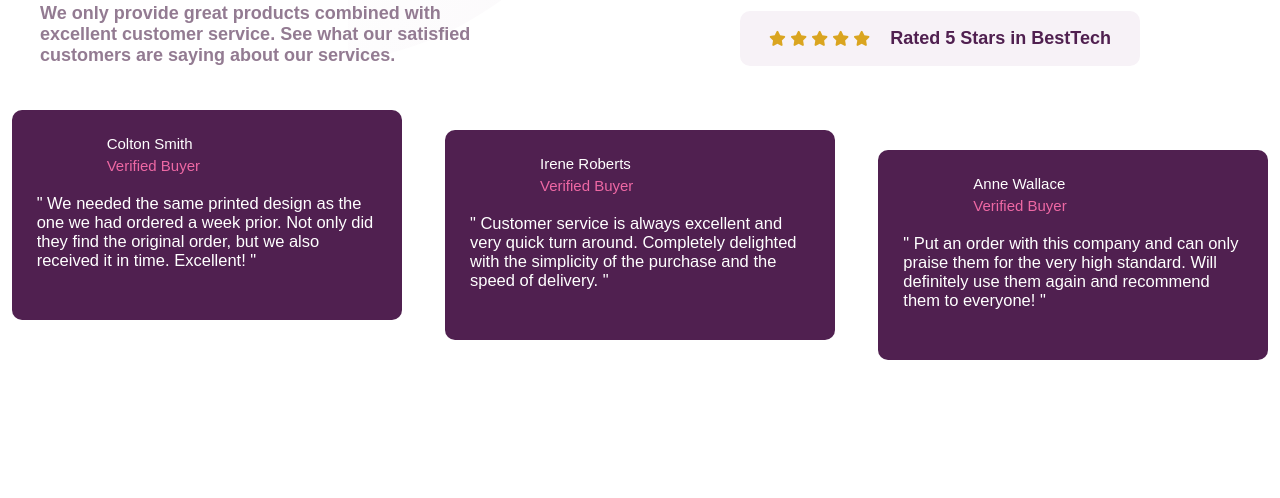
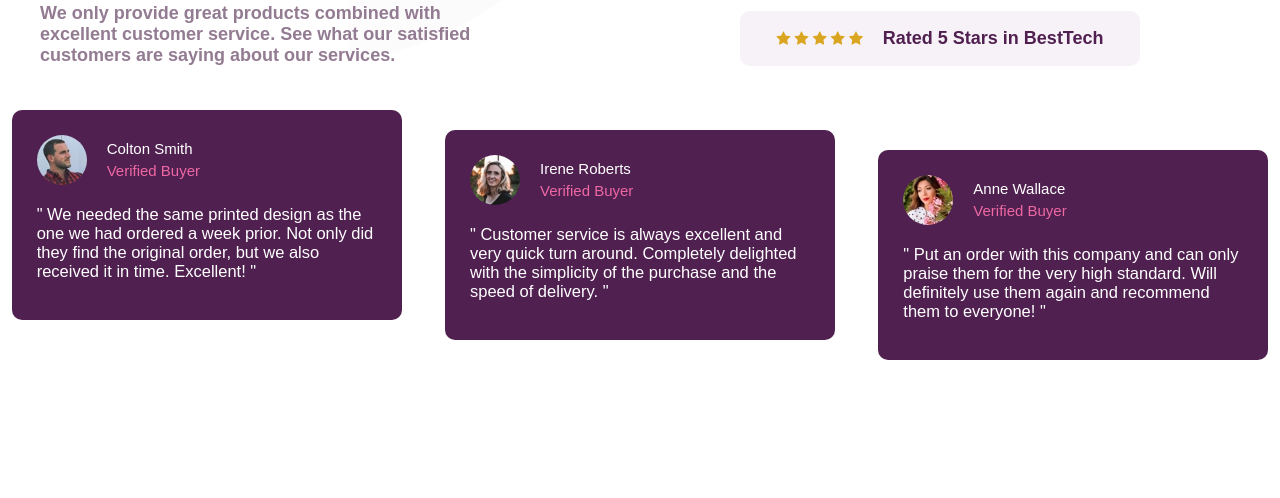
Before and after one commit to KheengJhay/Social-Proof-Project, a plain HTML site: page index.html in a window 1280 px wide. Shown: the part 302-800 px from the top of the page. Drawn offline with Linux system fonts and the light colour scheme; files whose address does not match are found by name.

Commit message:
Update index.html

```diff
--- a/index.html
+++ b/index.html
@@ -6,7 +6,7 @@
     <meta name="viewport" content="width=device-width, initial-scale=1.0">
     <title>Social Proof Project</title>
     <link rel="stylesheet" href="index.css">
-    <link rel="stylesheet" href="/font-awesome-4.7.0/css/font-awesome.min.css">
+    <link rel="stylesheet" href="https://cdnjs.cloudflare.com/ajax/libs/font-awesome/4.7.0/css/font-awesome.min.css">
 </head>
 <body>
     <div class="container">
@@ -63,7 +63,7 @@
         <div class="client-root-container">
             <div class="client-review-container" type="1">
                 <div class="client-info-container" >
-                    <img src="images/image-colton.jpg" alt="">
+                    <img src="image-colton.jpg" alt="">
                     <div class="client-text-container">
                         <div class="client-name">Colton Smith</div>
                         <div class="client-status">Verified Buyer</div>
@@ -78,7 +78,7 @@
             </div>
             <div class="client-review-container" type="2">
                 <div class="client-info-container">
-                    <img src="images/image-irene.jpg" alt="">
+                    <img src="image-irene.jpg" alt="">
                     <div class="client-text-container">
                         <div class="client-name">Irene Roberts</div>
                         <div class="client-status">Verified Buyer</div>
@@ -92,7 +92,7 @@
             </div>
             <div class="client-review-container" type="3">
                 <div class="client-info-container">
-                    <img src="images/image-anne.jpg" alt="">
+                    <img src="image-anne.jpg" alt="">
                     <div class="client-text-container">
                         <div class="client-name">Anne Wallace</div>
                         <div class="client-status">Verified Buyer</div>
```
